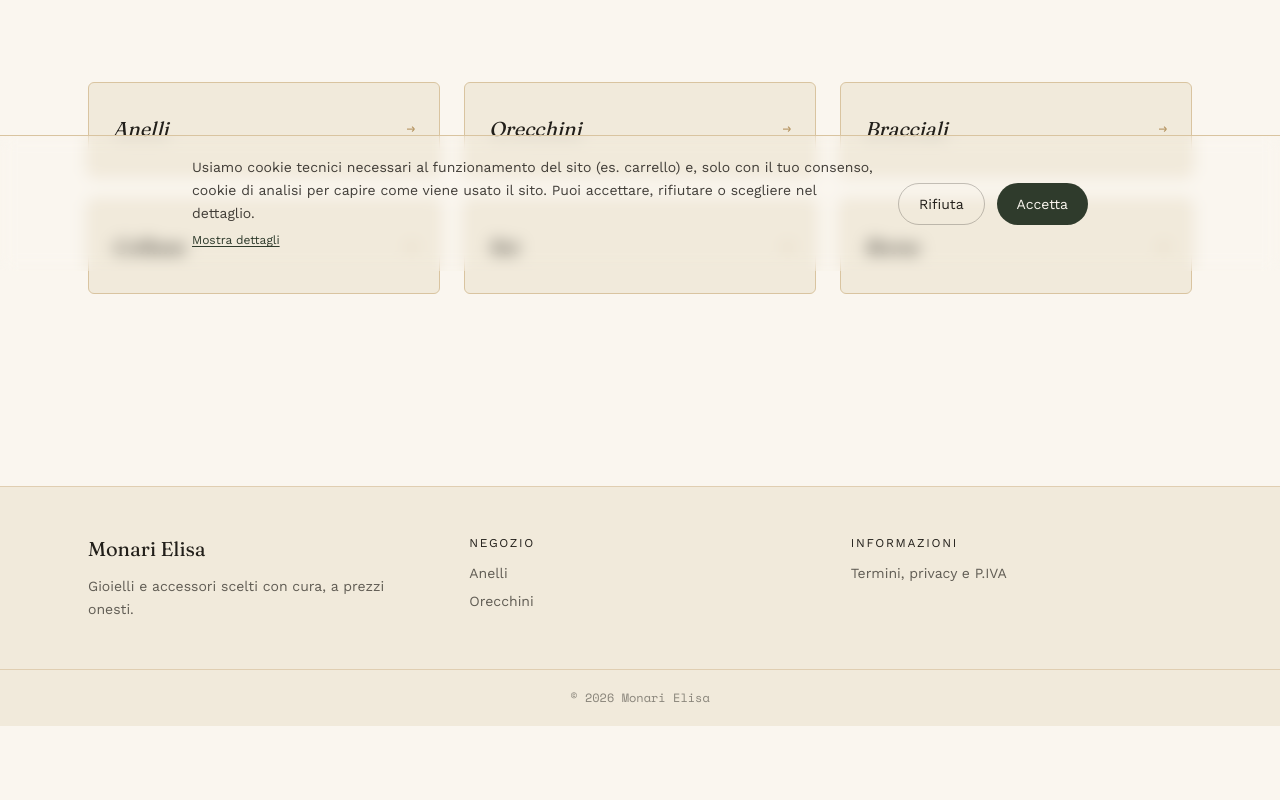
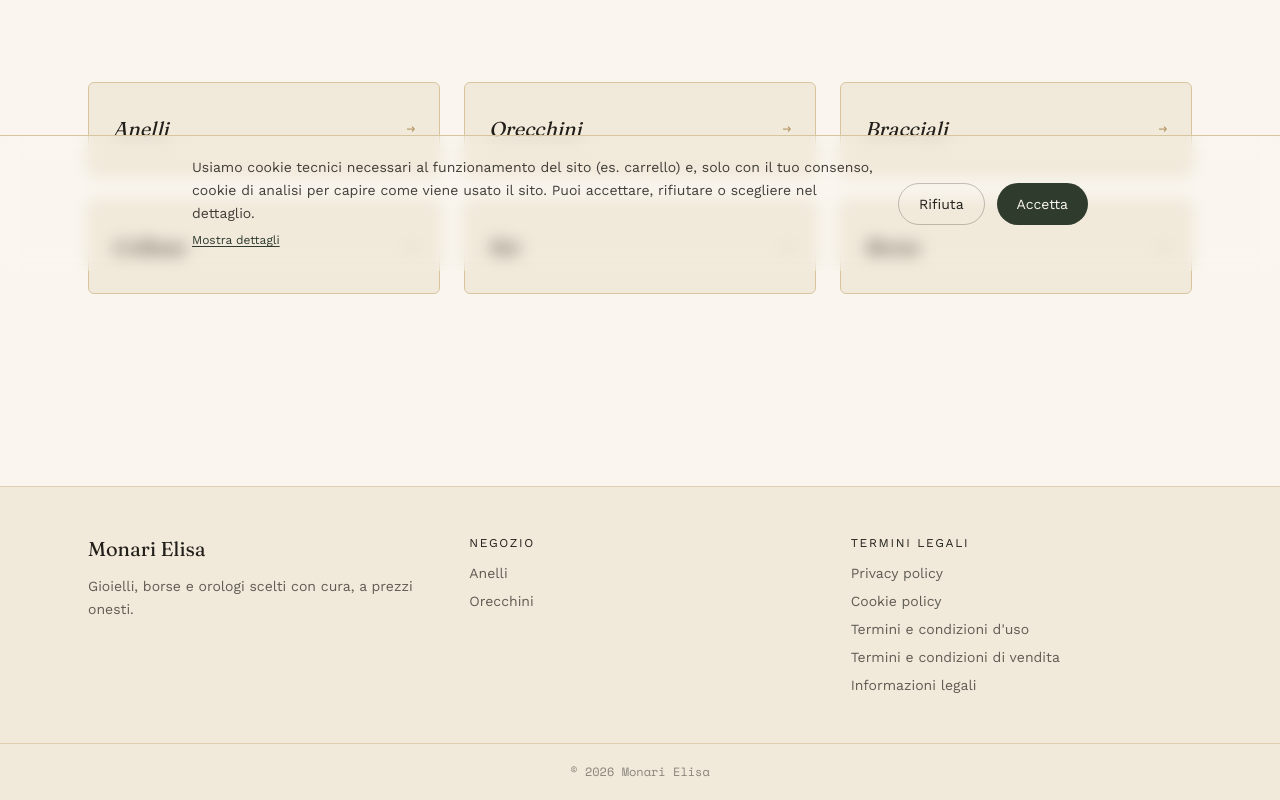
Before and after one commit to jassermaazaoui111-stack/Monari_Elisa, a Next.js app in the folder monari-elisa/monari-elisa/: page / in a window 1280 px wide. Shown: the part 529-1329 px from the top of the page. Before the commit the page ends 1255 px from the top, so only its background shows below. Built offline with nearby package versions, Linux system fonts and the light colour scheme.

Commit message:
Update Footer.tsx

```diff
--- a/monari-elisa/monari-elisa/components/Footer.tsx
+++ b/monari-elisa/monari-elisa/components/Footer.tsx
@@ -30,7 +30,7 @@ export default function Footer() {
         <div>
           <p className="font-display text-xl text-inchiostro">Monari Elisa</p>
           <p className="mt-3 text-sm text-inchiostro/70 leading-relaxed">
-            Gioielli e accessori scelti con cura, a prezzi onesti.
+            Gioielli, borse e orologi scelti con cura, a prezzi onesti.
           </p>
         </div>
         <div className="text-sm text-inchiostro/70">
@@ -49,10 +49,14 @@ export default function Footer() {
         </div>
         <div className="text-sm text-inchiostro/70">
           <p className="font-sans uppercase tracking-tag text-xs text-inchiostro mb-3">
-            Informazioni
+            Termini legali
           </p>
           <ul className="space-y-2">
-            <li><Link href="/informazioni-legali" className="hover:text-bosco">Termini, privacy e P.IVA</Link></li>
+            <li><Link href="/privacy" className="hover:text-bosco">Privacy policy</Link></li>
+            <li><Link href="/cookie" className="hover:text-bosco">Cookie policy</Link></li>
+            <li><Link href="/termini-uso" className="hover:text-bosco">Termini e condizioni d&apos;uso</Link></li>
+            <li><Link href="/condizioni-vendita" className="hover:text-bosco">Termini e condizioni di vendita</Link></li>
+            <li><Link href="/informazioni-legali" className="hover:text-bosco">Informazioni legali</Link></li>
           </ul>
         </div>
       </div>
```
